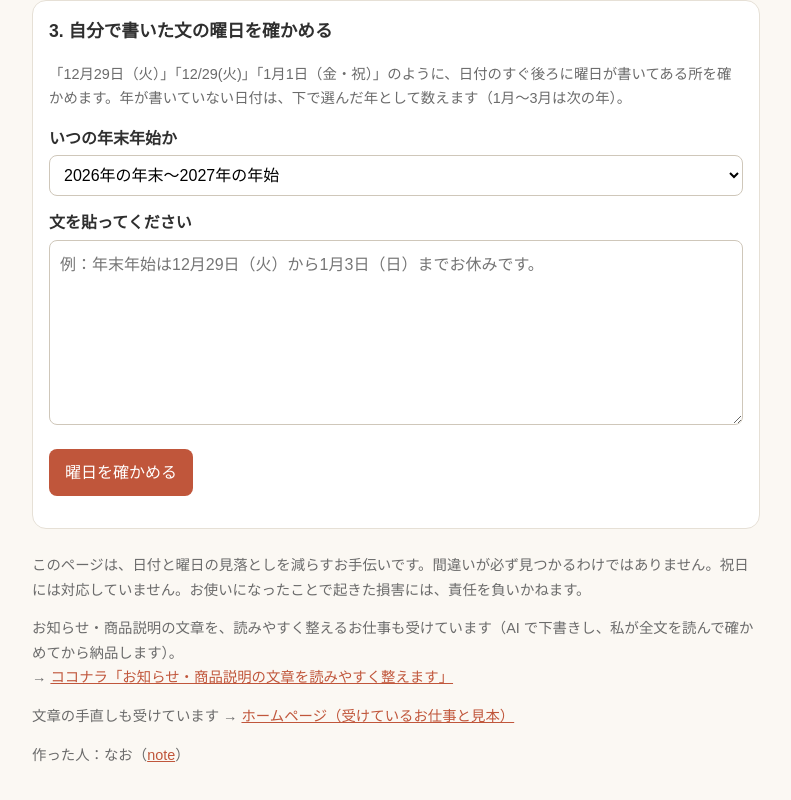
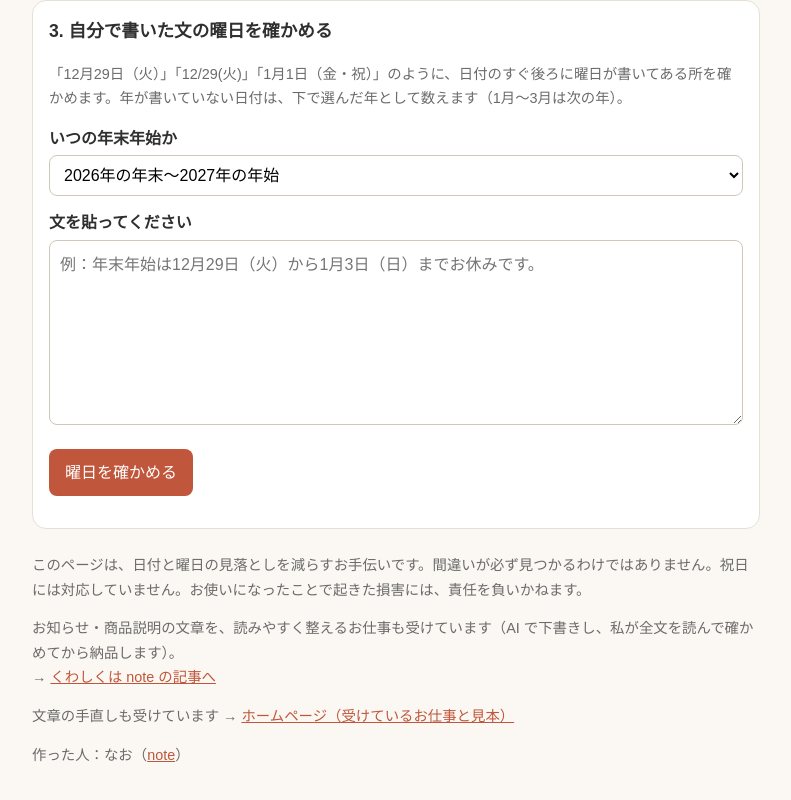
Before and after one commit to oshirase-tools/oshirase-tools.github.io, a plain HTML site: page index.html in a window 1280 px wide. Shown: the part 839-1639 px from the top of the page, without its empty margins (244-1035 px from the left). Drawn offline with Linux system fonts and the light colour scheme.

Commit message:
ココナラへの直接のリンクを note の記事への案内に差し替え

```diff
--- a/index.html
+++ b/index.html
@@ -91,7 +91,7 @@ a{color:var(--accent)}
 <footer>
 <p>このページは、日付と曜日の見落としを減らすお手伝いです。間違いが必ず見つかるわけではありません。祝日には対応していません。お使いになったことで起きた損害には、責任を負いかねます。</p>
 <p>お知らせ・商品説明の文章を、読みやすく整えるお仕事も受けています（AI で下書きし、私が全文を読んで確かめてから納品します）。<br>
-→ <a href="https://coconala.com/services/4492227" target="_blank" rel="noopener">ココナラ「お知らせ・商品説明の文章を読みやすく整えます」</a></p>
+→ <a href="https://note.com/nao_mojiokoshi/n/ne5d1650b93f5" target="_blank" rel="noopener">くわしくは note の記事へ</a></p>
 <p>文章の手直しも受けています → <a href="/about/">ホームページ（受けているお仕事と見本）</a></p>
 <p>作った人：なお（<a href="https://note.com/nao_mojiokoshi" target="_blank" rel="noopener">note</a>）</p>
 </footer>
```
